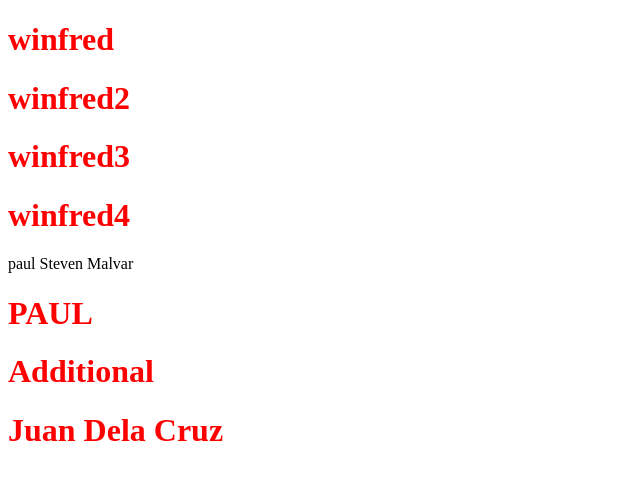
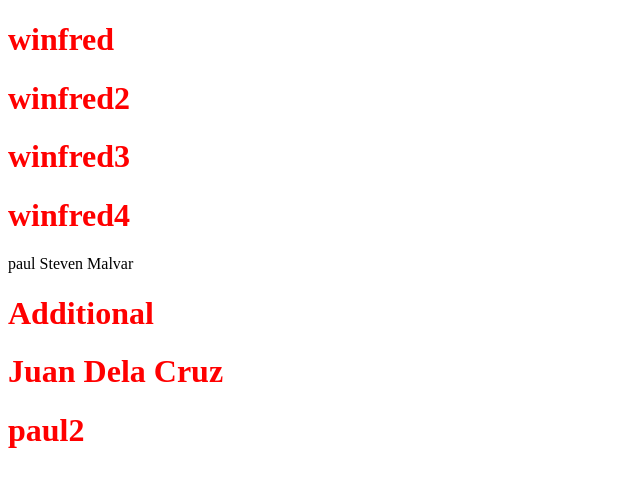
Before and after one commit to wcandaza/dummy99, a plain HTML site: page index.html in a window 1280 px wide. Shown: the whole page, without its empty margins (0-640 px from the left). Drawn offline with Linux system fonts and the light colour scheme.

Commit message:
removed paul, added paul2

```diff
--- a/index.html
+++ b/index.html
@@ -13,8 +13,8 @@
     <h1>winfred3</h1>
     <h1>winfred4</h1>
     <p>paul Steven Malvar</p>
-    <h1>PAUL</h1>
     <h1>Additional</h1>
     <h1>Juan Dela Cruz</h1>
+    <h1>paul2</h1>
 </body>
 </html>
```
